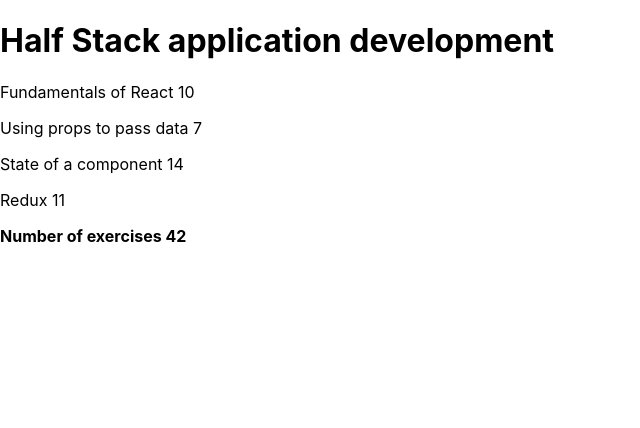
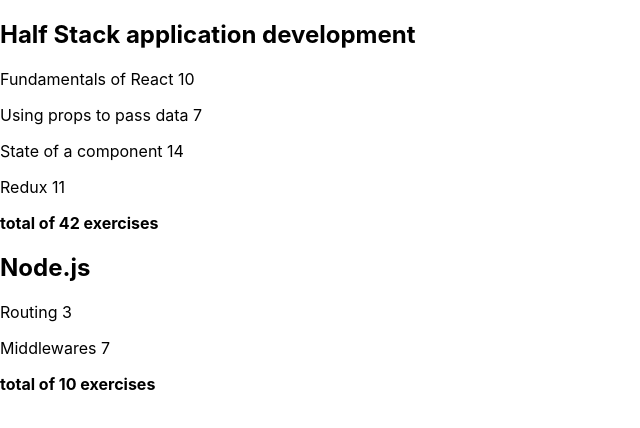
Before and after one commit to marekzelinka/courseinfo, a JavaScript app: page / in a window 1280 px wide. Shown: the top 428 px of the page, without its empty margins (0-640 px from the left). Built offline with nearby package versions, Linux system fonts and the light colour scheme.

Commit message:
finish step 9

```diff
--- a/src/App.js
+++ b/src/App.js
@@ -1,4 +1,4 @@
-const Header = ({ name }) => <h1>{name}</h1>
+const Header = ({ name }) => <h2>{name}</h2>
 
 const Part = ({ part }) => (
   <p>
@@ -14,7 +14,7 @@
   </div>
 )
 
-const Total = ({ total }) => <strong>Number of exercises {total}</strong>
+const Total = ({ total }) => <strong>total of {total} exercises</strong>
 
 const Course = ({ course }) => {
   const total = course.parts.reduce((total, part) => total + part.exercises, 0)
@@ -29,7 +29,8 @@
 }
 
 const App = () => {
-  const course = {
+  const courses = [
+    {
       id: 1,
       name: 'Half Stack application development',
       parts: [
@@ -54,9 +55,32 @@
           id: 4,
         },
       ],
-  }
+    },
+    {
+      id: 2,
+      name: 'Node.js',
+      parts: [
+        {
+          name: 'Routing',
+          exercises: 3,
+          id: 1,
+        },
+        {
+          name: 'Middlewares',
+          exercises: 7,
+          id: 2,
+        },
+      ],
+    },
+  ]
 
-  return <Course course={course} />
+  return (
+    <div>
+      {courses.map((course) => (
+        <Course key={course.id} course={course} />
+      ))}
+    </div>
+  )
 }
 
 export default App
```
Lines whose indentation alone changed are shown as unchanged.
